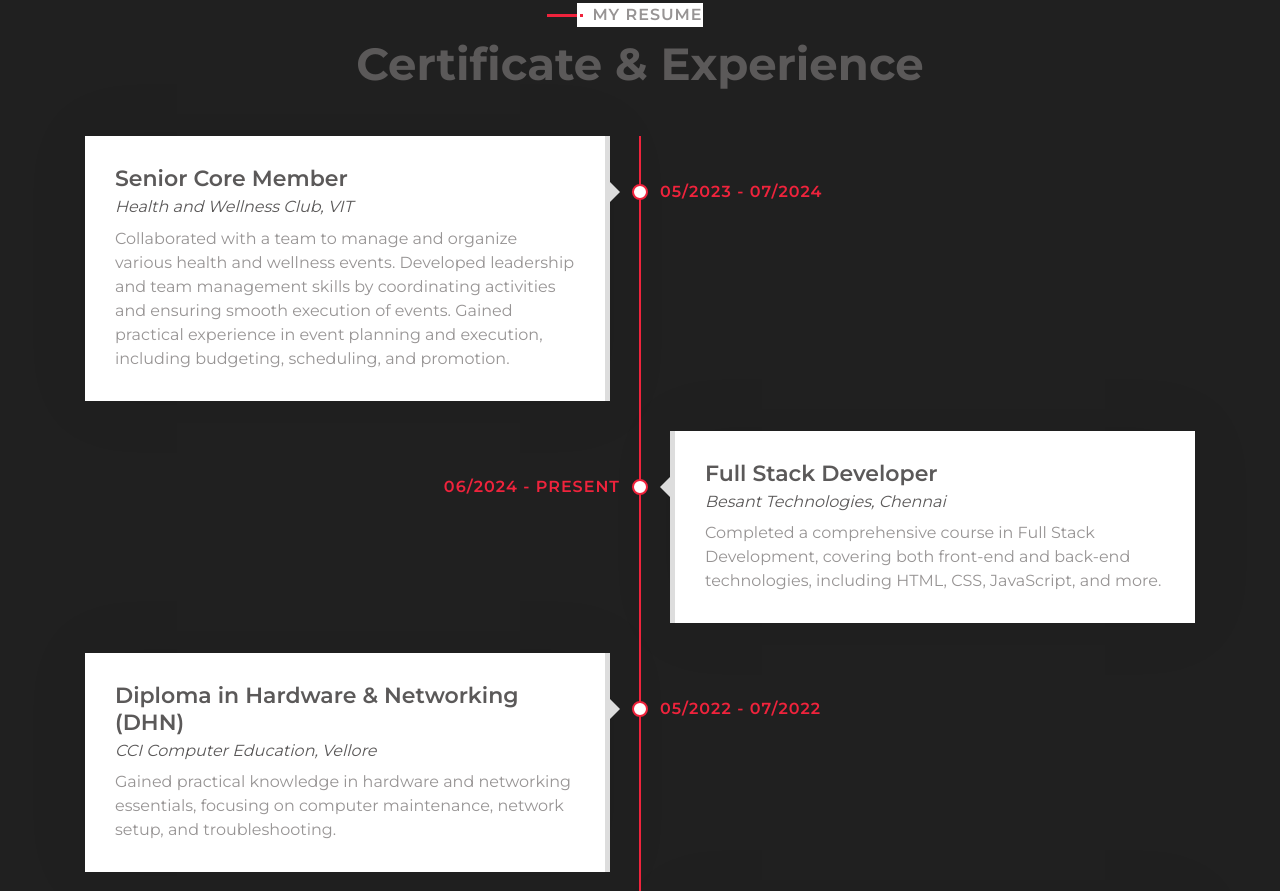
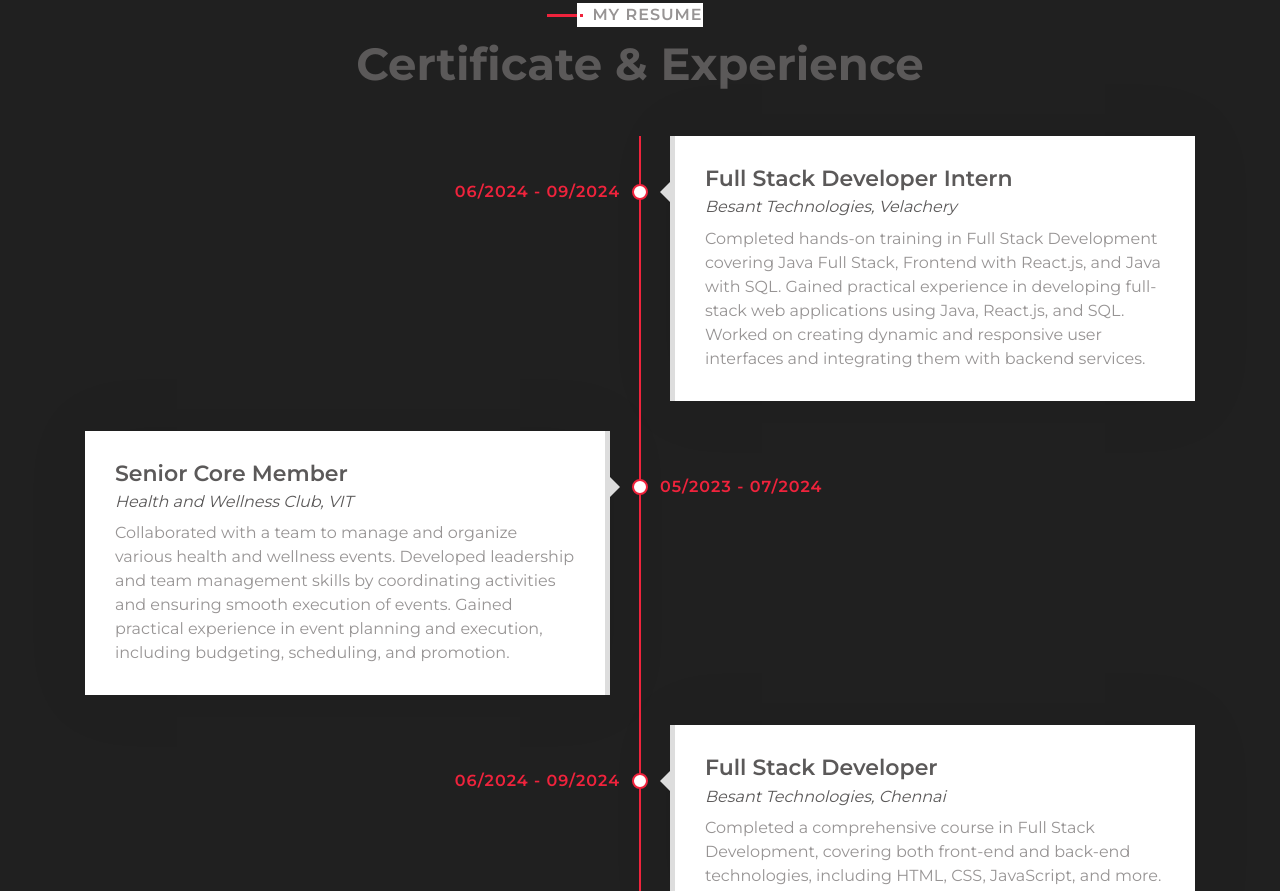
Before and after one commit to Udayakrishna/udayakrishna.github.io, a plain HTML site: page index.html in a window 1280 px wide. Shown: the part 2572-3463 px from the top of the page. Drawn offline with nearby package versions, Linux system fonts and the light colour scheme.

Commit message:
Update index.html

```diff
--- a/index.html
+++ b/index.html
@@ -237,6 +237,18 @@
                     <h2>Certificate & Experience</h2>
                 </header>
                 <div class="timeline">
+                    <div class="timeline-item right wow slideInRight" data-wow-delay="0.1s">
+                        <div class="timeline-text">
+                            <div class="timeline-date">06/2024 - 09/2024</div>
+                            <h2>Full Stack Developer Intern</h2>
+                            <h4>Besant Technologies, Velachery</h4>
+                            <p>
+                                Completed hands-on training in Full Stack Development covering Java Full Stack, Frontend with React.js, and Java with SQL.
+                                Gained practical experience in developing full-stack web applications using Java, React.js, and SQL.
+                                Worked on creating dynamic and responsive user interfaces and integrating them with backend services.
+                            </p>
+                        </div>
+                    </div>
                     <div class="timeline-item left wow slideInLeft" data-wow-delay="0.1s">
                         <div class="timeline-text">
                             <div class="timeline-date">05/2023 - 07/2024</div>
@@ -251,7 +263,7 @@
                     </div>
                     <div class="timeline-item right wow slideInRight" data-wow-delay="0.1s">
                         <div class="timeline-text">
-                            <div class="timeline-date">06/2024 - Present</div>
+                            <div class="timeline-date">06/2024 - 09/2024</div>
                             <h2>Full Stack Developer</h2>
                             <h4>Besant Technologies, Chennai</h4>
                             <p>
@@ -381,7 +393,6 @@
                             </div>
                         </div>
                     </div>
-
                     <div class="col-lg-4 col-md-6 col-sm-12 portfolio-item filter-2 wow fadeInUp" data-wow-delay="0.4s">
                         <div class="portfolio-wrap">
                             <div class="portfolio-img">
```
